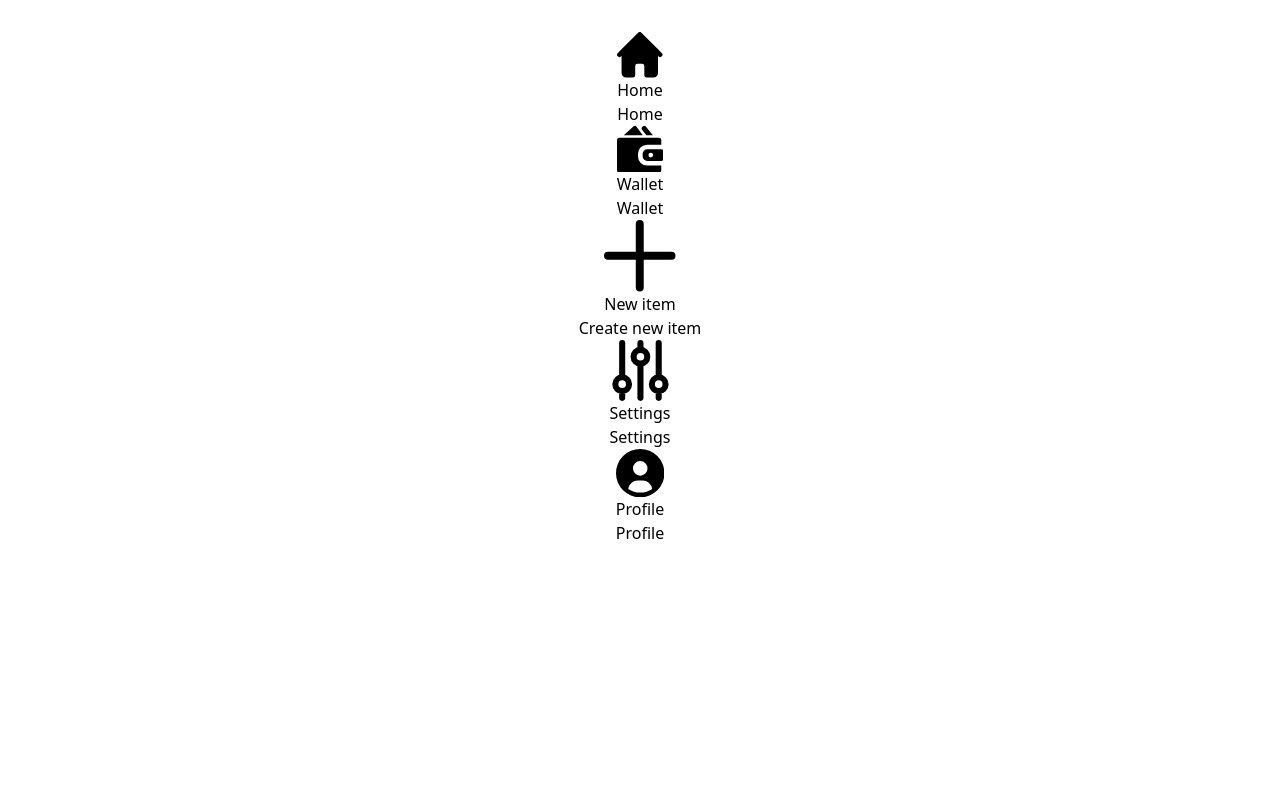
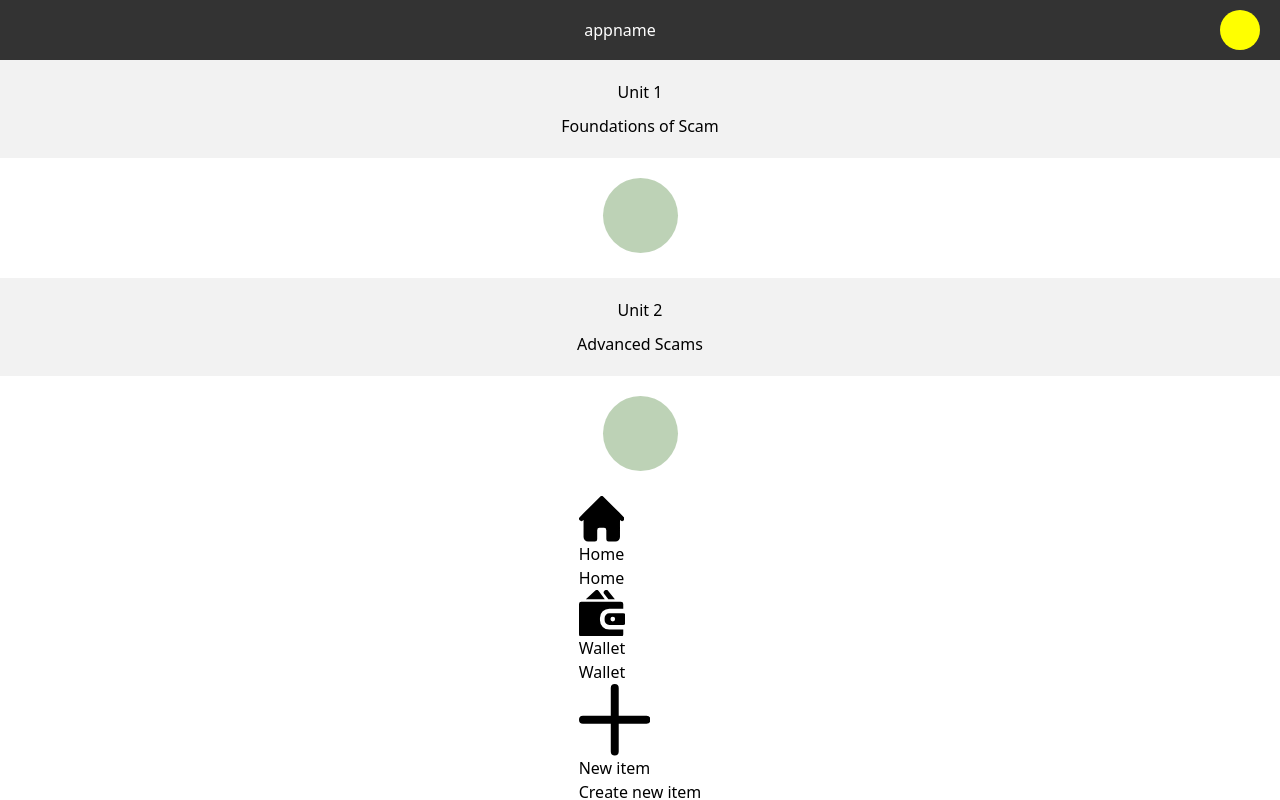
Before and after one commit to JiaJun8899/angelhack-app, a React (Vite) app in the folder frontend/: page / in a window 1280 px wide. Shown: the top 800 px of the page. Built offline with nearby package versions, Linux system fonts and the light colour scheme.

Commit message:
Added Tree and home page

```diff
--- a/frontend/package.json
+++ b/frontend/package.json
@@ -11,7 +11,8 @@
   },
   "dependencies": {
     "react": "^18.2.0",
-    "react-dom": "^18.2.0"
+    "react-dom": "^18.2.0",
+    "react-router-dom": "^6.23.1"
   },
   "devDependencies": {
     "@types/react": "^18.2.66",
--- a/frontend/src/App.tsx
+++ b/frontend/src/App.tsx
@@ -3,7 +3,6 @@ import './App.css'
 import Navbar from './components/navbar'
 
 function App() {
-  // const [count, setCount] = useState(0)
 
   return (
     <>
--- /dev/null
+++ b/frontend/src/components/header.tsx
@@ -0,0 +1,34 @@
+import React from 'react';
+
+const Header: React.FC = () => {
+  return (
+    <div style={styles.header}>
+      <div style={styles.title}>appname</div>
+      <div style={styles.avatar}></div>
+    </div>
+  );
+};
+
+const styles = {
+  header: {
+    display: 'flex',
+    justifyContent: 'space-between',
+    alignItems: 'center',
+    padding: '10px 20px',
+    backgroundColor: '#333',
+    color: 'white',
+    width: '100%',
+  },
+  title: {
+    flex: 1,
+    textAlign: 'center',
+  },
+  avatar: {
+    width: '40px',
+    height: '40px',
+    borderRadius: '50%',
+    backgroundColor: 'yellow',
+  },
+};
+
+export default Header;
--- /dev/null
+++ b/frontend/src/components/modal.tsx
@@ -0,0 +1,66 @@
+import React from 'react';
+
+interface ModalProps {
+  onClose: () => void;
+  header: string;
+  text: string;
+}
+
+const Modal: React.FC<ModalProps> = ({ onClose, header, text }) => {
+  return (
+    <div style={styles.overlay}>
+      <div style={styles.modal}>
+        <button onClick={onClose} style={styles.closeButton}>
+          X
+        </button>
+        <h2>{header}</h2>
+        <p>{text}</p>
+        <button onClick={onClose} style={styles.doneButton}>
+          Done
+        </button>
+      </div>
+    </div>
+  );
+};
+
+const styles = {
+  overlay: {
+    position: 'fixed',
+    top: 0,
+    left: 0,
+    right: 0,
+    bottom: 0,
+    backgroundColor: 'rgba(0,0,0,0.5)',
+    display: 'flex',
+    justifyContent: 'center',
+    alignItems: 'center',
+  },
+  modal: {
+    backgroundColor: 'white',
+    padding: '40px',
+    borderRadius: '5px',
+    textAlign: 'center',
+    position: 'relative',
+  },
+  closeButton: {
+    position: 'absolute',
+    top: '10px',
+    right: '10px',
+    background: 'none',
+    border: 'none',
+    cursor: 'pointer',
+    fontSize: '20px',
+    fontWeight: 'bold',
+    color: '#333',
+  },
+  doneButton: {
+    backgroundColor: 'green',
+    color: 'white',
+    padding: '8px 16px',
+    borderRadius: '5px',
+    cursor: 'pointer',
+    marginTop: '20px',
+  },
+};
+
+export default Modal;
--- a/frontend/src/main.tsx
+++ b/frontend/src/main.tsx
@@ -1,10 +1,19 @@
 import React from 'react'
 import ReactDOM from 'react-dom/client'
-import App from './App.tsx'
+import Home from './pages/home/home';
 import './index.css'
-
+import {
+  createBrowserRouter,
+  RouterProvider,
+} from "react-router-dom";
+const router = createBrowserRouter([
+  {
+    path: "/",
+    element: <Home/>
+  },
+]);
 ReactDOM.createRoot(document.getElementById('root')!).render(
   <React.StrictMode>
-    <App />
+    <RouterProvider router={router} />
   </React.StrictMode>,
 )
--- /dev/null
+++ b/frontend/src/pages/home/home.tsx
@@ -0,0 +1,34 @@
+import React from "react";
+import Tree from "./tree";
+import Navbar from "../../components/navbar";
+import Header from "../../components/header";
+
+const Home: React.FC = () => {
+	return (
+		<>
+			<div
+				style={{
+					display: "flex",
+					flexDirection: "column",
+					alignItems: "center",
+				}}
+			>
+				<Header />
+				<Tree
+					circlesArray={[1, 3, 2, 1]}
+					header="Unit 1"
+					subHeader="Foundations of Scam"
+				/>
+				<Tree
+					circlesArray={[1, 2, 1]}
+					header="Unit 2"
+					subHeader="Advanced Scams"
+				/>
+                <Navbar />
+			</div>
+
+		</>
+	);
+};
+
+export default Home;
--- /dev/null
+++ b/frontend/src/pages/home/tree-heading.tsx
@@ -0,0 +1,25 @@
+import React from "react";
+
+interface HeadingProps {
+  header: string;
+  subHeader: string;
+}
+
+const TreeHeading: React.FC<HeadingProps> = ({ header, subHeader }) => {
+  return (
+    <div
+      style={{
+        backgroundColor: "#f2f2f2",
+        padding: "20px",
+        marginBottom: "20px",
+        width: "100%",
+        textAlign: "center",
+      }}
+    >
+      <h1 style={{ marginBottom: "10px" }}>{header}</h1>
+      <h2>{subHeader}</h2>
+    </div>
+  );
+};
+
+export default TreeHeading;
--- /dev/null
+++ b/frontend/src/pages/home/tree.tsx
@@ -0,0 +1,122 @@
+import React, { useState } from "react";
+import Modal from "../../components/modal";
+import TreeHeading from "./tree-heading";
+
+interface TreeProps {
+  circlesArray: number[];
+  header: string;
+  subHeader: string;
+}
+
+const Tree: React.FC<TreeProps> = ({ circlesArray, header, subHeader }) => {
+  const [currentRow, setCurrentRow] = useState(0);
+  const [showModal, setShowModal] = useState(false);
+  const [completedCircles, setCompletedCircles] = useState<boolean[][]>(
+    Array.from({ length: circlesArray.length }, () => new Array(3).fill(false))
+  );
+  const [clickedCircle, setClickedCircle] = useState<{
+    row: number;
+    index: number;
+  } | null>(null);
+
+  const modalData = { header: "Header Text", text: "Modal Body Text" };
+
+  const handleCircleClick = (row: number, index: number) => {
+    setClickedCircle({ row, index });
+    setShowModal(true);
+  };
+
+  const handleCloseModal = () => {
+    setShowModal(false);
+    if (clickedCircle) {
+      setCompletedCircles((prev) => {
+        const newCompletedCircles = prev.map((row, rowIndex) =>
+          row.map((circle, circleIndex) =>
+            rowIndex === clickedCircle.row &&
+            circleIndex === clickedCircle.index
+              ? true
+              : circle
+          )
+        );
+        return newCompletedCircles;
+      });
+      if (clickedCircle.row === currentRow) {
+        setCurrentRow(currentRow + 1);
+      }
+    }
+    setClickedCircle(null);
+  };
+
+  return (
+    <>
+      <TreeHeading header={header} subHeader={subHeader} />
+      <div style={styles.tableContainer}>
+        {circlesArray.map((numCircles, rowIndex) => (
+          <div
+            key={rowIndex}
+            style={{
+              ...styles.row,
+              display: rowIndex <= currentRow ? "flex" : "none",
+            }}
+          >
+            {Array.from({ length: numCircles }).map(
+              (_, circleIndex) => (
+                <div
+                  key={circleIndex}
+                  style={{
+                    ...styles.circle,
+                    backgroundColor: completedCircles[
+                      rowIndex
+                    ][circleIndex]
+                      ? "#6B8E23"
+                      : "#BDD2B6",
+                  }}
+                  onClick={() =>
+                    handleCircleClick(rowIndex, circleIndex)
+                  }
+                >
+                  {completedCircles[rowIndex][circleIndex] &&
+                    "✔"}
+                </div>
+              )
+            )}
+          </div>
+        ))}
+        {showModal && (
+          <Modal
+            onClose={handleCloseModal}
+            header={modalData.header}
+            text={modalData.text}
+          />
+        )}
+      </div>
+    </>
+  );
+};
+
+const styles = {
+  tableContainer: {
+    display: "flex",
+    flexDirection: "column",
+    alignItems: "center",
+  },
+  row: {
+    display: "flex",
+    justifyContent: "center",
+    marginBottom: "25px",
+  },
+  circle: {
+    width: "75px",
+    height: "75px",
+    borderRadius: "50%",
+    display: "flex",
+    justifyContent: "center",
+    alignItems: "center",
+    cursor: "pointer",
+    margin: "0 15px",
+    color: "white",
+    fontSize: "30px",
+  },
+};
+
+export default Tree;
```
